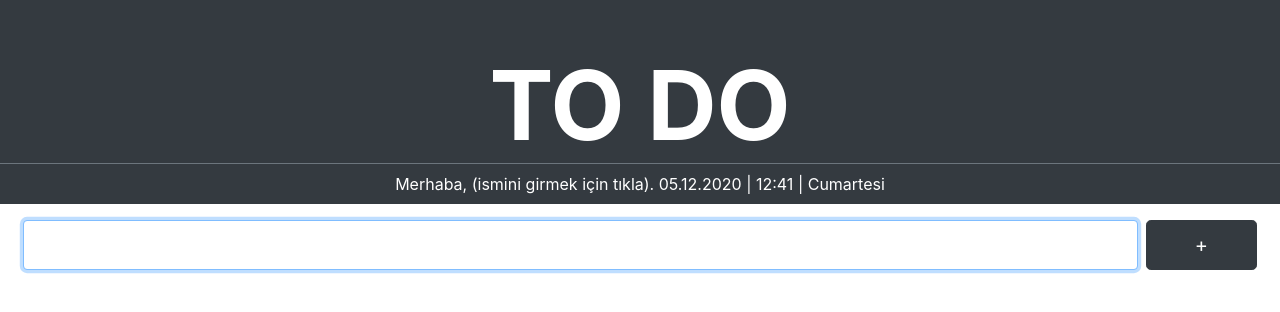
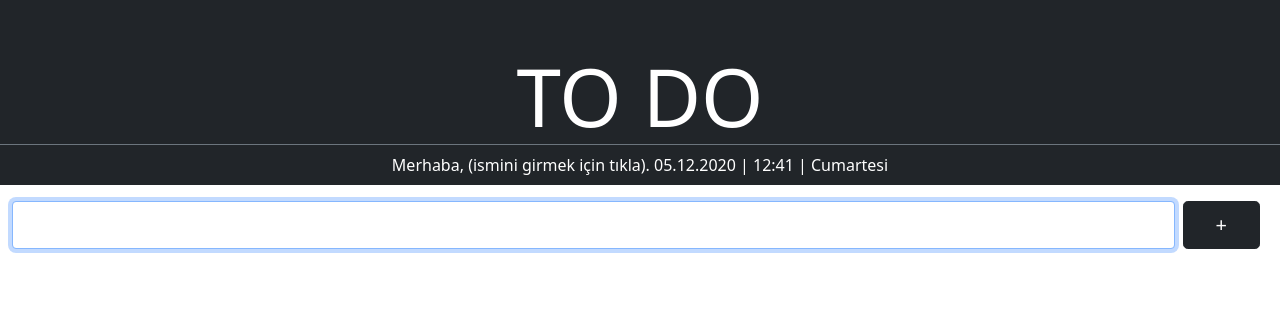
Before and after one commit to aydgn/todo, a React (Create React App) app: page / in a window 1280 px wide. Shown: the top 312 px of the page. Built offline with nearby package versions, Linux system fonts and the light colour scheme.

Commit message:
bootstrap fix form enter submit

```diff
--- a/package.json
+++ b/package.json
@@ -7,13 +7,12 @@
     "@testing-library/jest-dom": "^5.11.4",
     "@testing-library/react": "^11.1.0",
     "@testing-library/user-event": "^12.1.10",
-    "bootstrap": "^4.5.3",
+    "bootstrap": "^5.0.0-beta1",
     "gh-pages": "^3.1.0",
     "react": "^17.0.1",
     "react-dom": "^17.0.1",
     "react-scripts": "4.0.1",
-    "sass": "^1.30.0",
-    "web-vitals": "^0.2.4"
+    "sass": "^1.30.0"
   },
   "scripts": {
     "start": "react-scripts start",
--- a/src/App.scss
+++ b/src/App.scss
@@ -72,3 +72,11 @@ li.todo-item {
   text-decoration: line-through;
   opacity: 0.5;
 }
+
+//
+@media screen and (min-width: 480px) {
+  button.submit {
+    padding-right: 2rem !important;
+    padding-left: 2rem !important;
+  }
+}
--- a/src/components/Todo.js
+++ b/src/components/Todo.js
@@ -26,12 +26,17 @@ const Todo = ({ text, todo, todos, setTodos }) => {
         {text}
       </li>
       <button
+        type="button"
         className={`btn btn-success px-3 shadow-sm`}
         onClick={completeHandler}
       >
         ✔️
       </button>
-      <button className="btn btn-danger px-3 shadow-sm" onClick={deleteHandler}>
+      <button
+        type="button"
+        className="btn btn-danger px- shadow-sm"
+        onClick={deleteHandler}
+      >
         🗑️
       </button>
     </div>
--- a/src/components/TodoForm.js
+++ b/src/components/TodoForm.js
@@ -23,7 +23,7 @@ function TodoForm({ inputText, setInputText, todos, setTodos }) {
         <input
           type="text"
           name="todo-input"
-          className="form-control p-4 ml-2"
+          className="form-control ml-2"
           placeholder=""
           onChange={inputTextHandler}
           autoFocus
@@ -31,7 +31,8 @@ function TodoForm({ inputText, setInputText, todos, setTodos }) {
           value={inputText}
         />
         <button
-          className="btn btn-dark btn-lg px-5 mx-2"
+          type="submit"
+          className="submit btn btn-dark btn-lg px-5 mx-2"
           onClick={submitButtonHandler}
         >
           +
```
Also changed, not shown: 2 other files (tests, documents, lock files or other folders).
